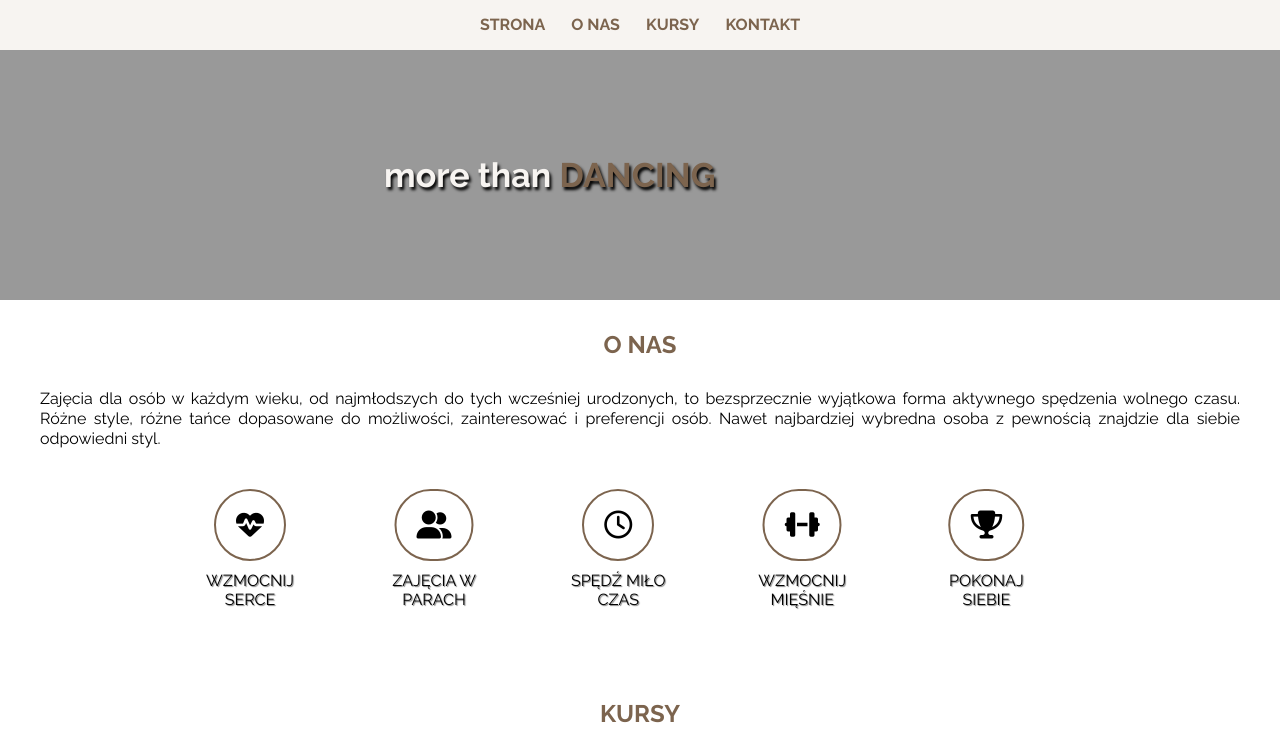
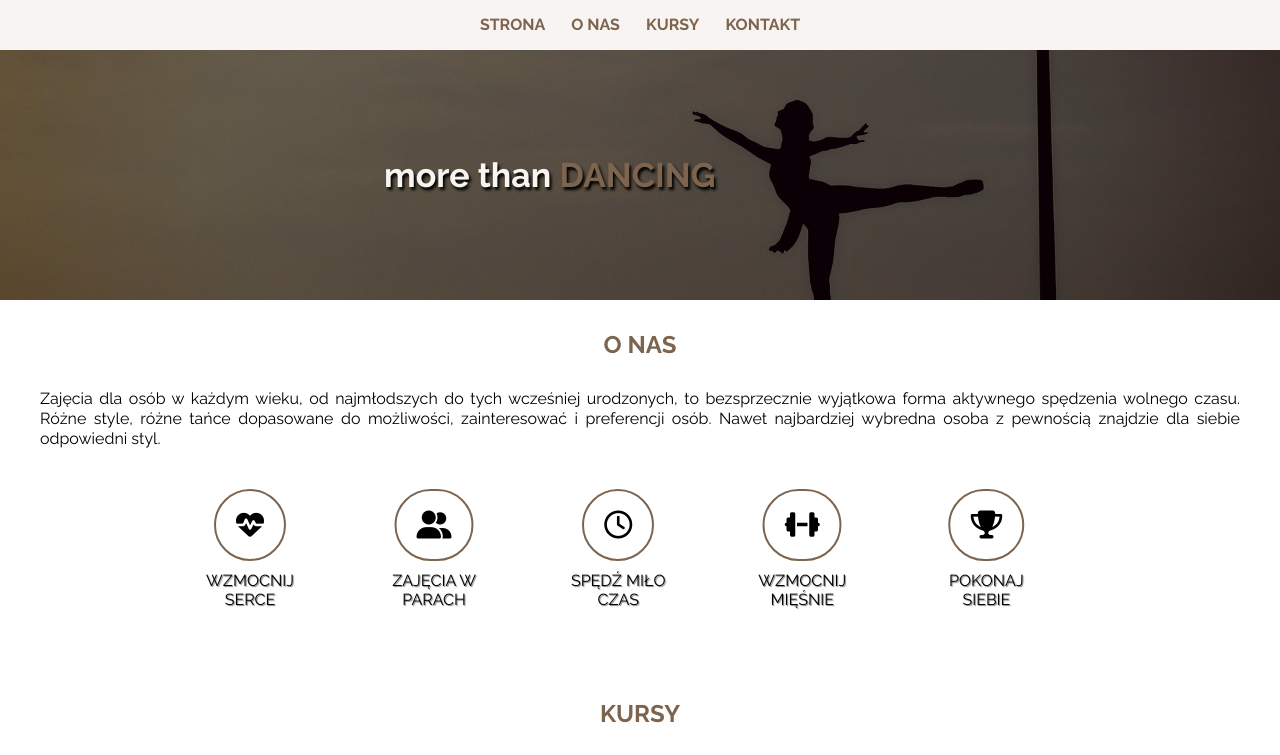
Before and after one commit to ajrkwsk/DanceSchool, a plain HTML site: page index.html in a window 1280 px wide. Shown: the top 755 px of the page. Drawn offline with Linux system fonts and the light colour scheme; the site is published under a folder, as on GitHub Pages, so addresses that start at the root find nothing.

Commit message:
correct paths

```diff
--- a/css/large.css
+++ b/css/large.css
@@ -9,7 +9,7 @@
 /* HEADER */
 
 .hero-img {
-    background-image: url('/img/dancer-1489686_1920.jpg');
+    background-image: url('../img/dancer-1489686_1920.jpg');
 }
 
 .hero-text {
--- a/css/medium.css
+++ b/css/medium.css
@@ -36,7 +36,7 @@
 /* HEADER */
 
 .hero-img {
-    background-image: url('/img/dancer-1489686_1280.jpg');
+    background-image: url('../img/dancer-1489686_1280.jpg');
 }
 
 .hero-text {
```
